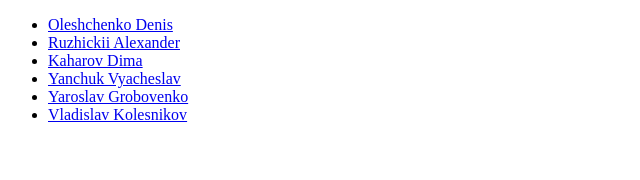
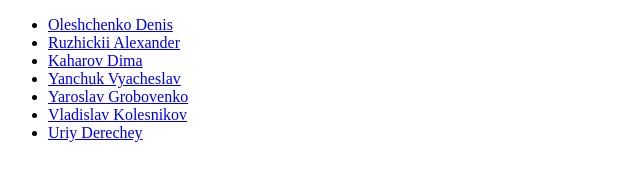
Before and after one commit to sergeytkachenko/git-demo, a plain HTML site: page index.html in a window 1280 px wide. Shown: the whole page, without its empty margins (0-640 px from the left). Drawn offline with Linux system fonts and the light colour scheme.

Commit message:
Update index.html

```diff
--- a/index.html
+++ b/index.html
@@ -13,6 +13,7 @@
 		<li><a href="https://github.com/YanchukV/JsHomework/blob/master/README.md">Yanchuk Vyacheslav</a></li>
 		<li><a href="https://github.com/mersua/js-learning/blob/master/README.md">Yaroslav Grobovenko</a></li>
 		<li><a href="https://github.com/lazigeni/homework/blob/master/README.md">Vladislav Kolesnikov</a></li>
+		<li><a href="https://github.com/derechey/poTim/blob/master/README.md">Uriy Derechey</a></li>
 	</ul>
 </body>
 </html>
```
